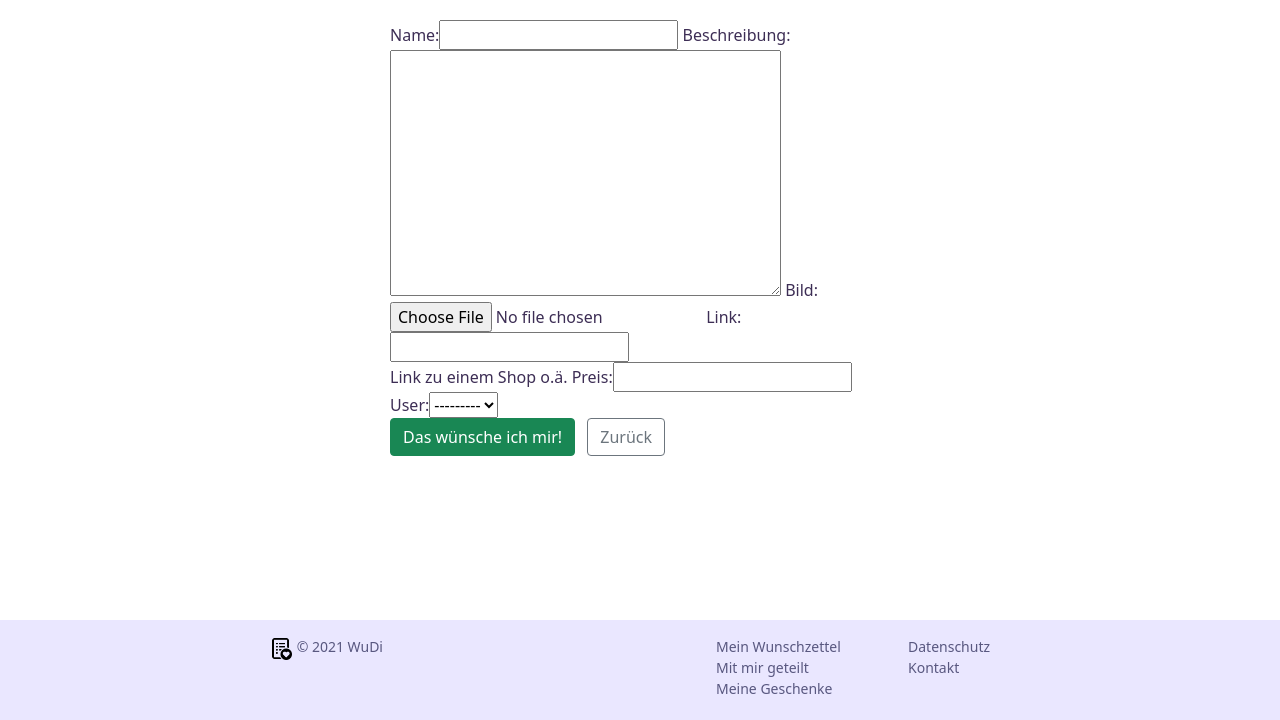
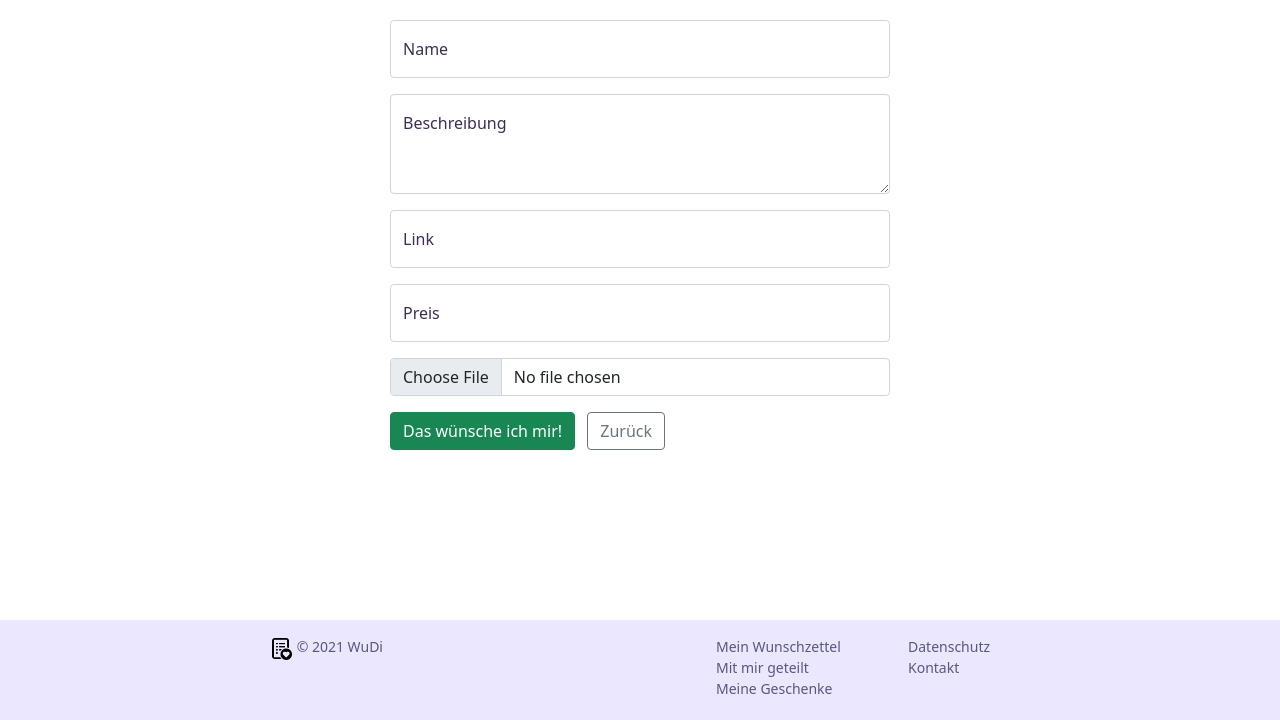
Before and after one commit to allokz/django-wishlist, a Django app: template templates/wish_update.html in a window 1280 px wide. Shown: the part 100-820 px from the top of the page. Run offline with Django 3.2, Linux system fonts and the light colour scheme; the template is opened without the code that fills it: values that come from a table or form of the project are taken from there, others are empty; some libraries are stand-ins or nearby versions.

Commit message:
styled wish update form
styled with bootstrap classes using widgets

```diff
--- a/templates/wish_update.html
+++ b/templates/wish_update.html
@@ -4,7 +4,30 @@
 
 <form action="" method="post" enctype="multipart/form-data" style="max-width: 500px; margin: auto;">
     {% csrf_token %}
-    {{ form }}
+    <div class="form-floating mb-3">
+        {{ form.name }}
+        <label for="{{ form.name.id_for_label }}">Name</label>
+        {{ form.name.errors }}
+    </div>
+    <div class="form-floating mb-3">
+        {{ form.description }}
+        <label for="{{ form.description.id_for_label }}">Beschreibung</label>
+        {{ form.description.errors }}
+    </div>
+    <div class="form-floating mb-3">
+        {{ form.shop_url }}
+        <label for="{{ form.shop_url.id_for_label }}">Link</label>
+        {{ form.shop_url.errors }}
+    </div>
+    <div class="form-floating mb-3">
+        {{ form.price }}
+        <label for="{{ form.price.id_for_label }}">Preis</label>
+        {{ form.price.errors }}
+    </div>
+    <div class="mb-3">
+        {{ form.image }}
+        {{ form.image.errors }}
+    </div>
 
     <div class="mb-3">
         <input type="submit" class="btn btn-success me-2" value="Das wünsche ich mir!">
--- a/wishlist/forms.py
+++ b/wishlist/forms.py
@@ -29,3 +29,10 @@ class WishCreateForm(forms.ModelForm):
     class Meta:
         model = Wish
         fields = ['name', 'description', 'image', 'shop_url', 'price', 'user']
+        widgets = wishform_widgets
+
+class WishUpdateForm(forms.ModelForm):
+    class Meta:
+        model = Wish
+        fields = ['name', 'description', 'image', 'shop_url', 'price']
+        widgets = wishform_widgets
```
